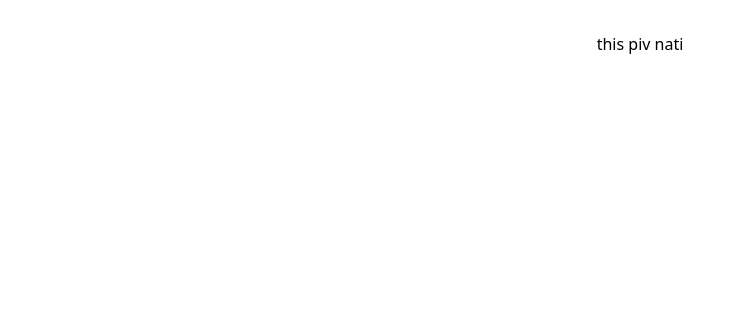
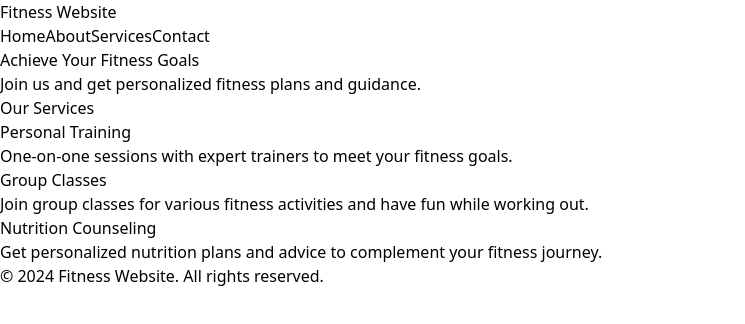
Before and after one commit to natanmuletahunde/fitness_tracker, a React (Vite) app: page / in a window 1280 px wide. Shown: the top 324 px of the page, without its empty margins (0-745 px from the left). Built offline with nearby package versions, Linux system fonts and the light colour scheme.

Commit message:
modify the app.tsx

```diff
--- a/src/App.tsx
+++ b/src/App.tsx
@@ -1,13 +1,26 @@
-import './App.css'
+import { BrowserRouter as Router, Route, Routes } from 'react-router-dom';
+import Navbar from './components/Navbar';
+import Footer from './components/Footer';
+import Home from './pages/Home';
+import About from './pages/About';
+import Services from './pages/Services';
+import Contact from './pages/Contact';
 
 function App() {
-
-
   return (
-     <div>
-      <h1 className='bg-green-500'> this piv nati</h1>
-       </div>
-  )
+    <Router>
+      <Navbar />
+      <main>
+        <Routes>
+          <Route path="/" element={<Home />} />
+          <Route path="/about" element={<About />} />
+          <Route path="/services" element={<Services />} />
+          <Route path="/contact" element={<Contact />} />
+        </Routes>
+      </main>
+      <Footer />
+    </Router>
+  );
 }
 
-export default App
+export default App;
```
